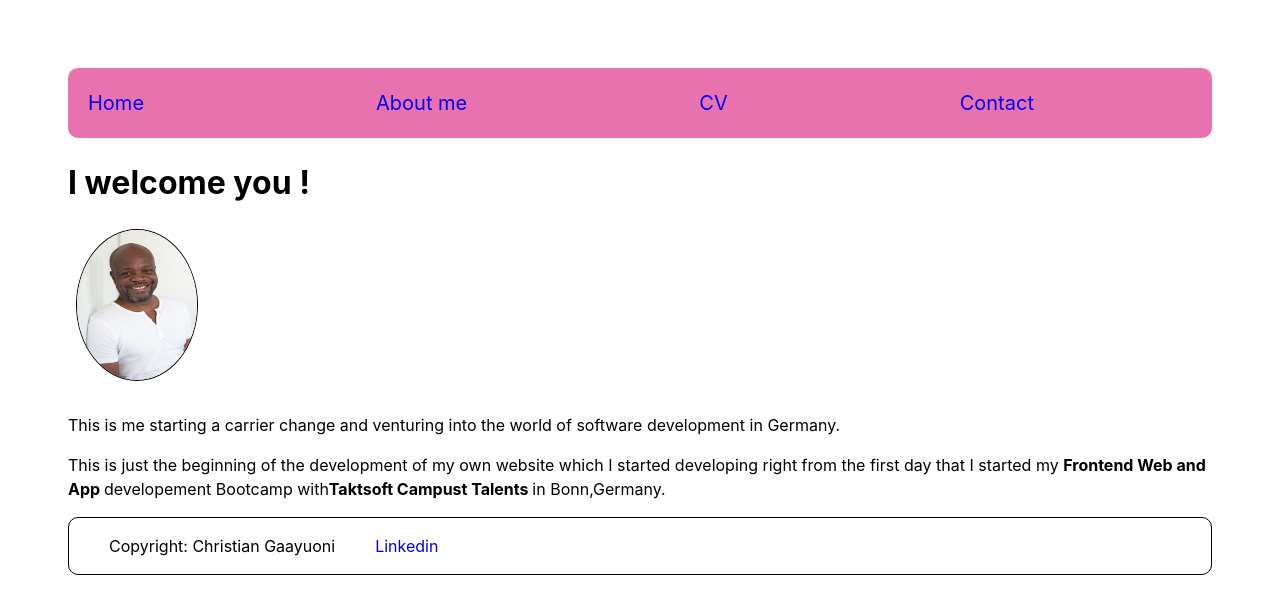
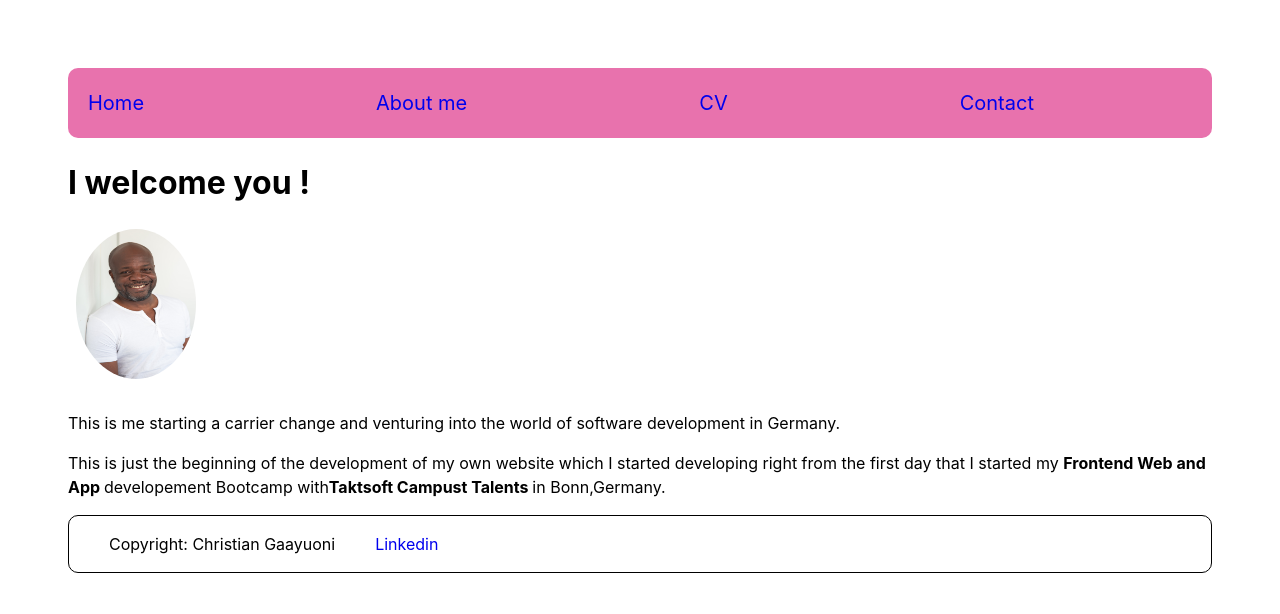
Before and after one commit to GaayuoniC/Gaayuoni-website-react, a React (Vite) app: page / in a window 1280 px wide. Shown: the top 614 px of the page. Built offline with nearby package versions, Linux system fonts and the light colour scheme.

Commit message:
Change the picture display

```diff
--- a/src/Pages/HomePage.css
+++ b/src/Pages/HomePage.css
@@ -1,7 +1,8 @@
 img {
   display: flex;
   position: relative;
-  border: var(--border-line);
+  /*   border: var(--border-line);
+ */
   top: -1em;
   right: 2em;
   border-radius: 50%;
```
